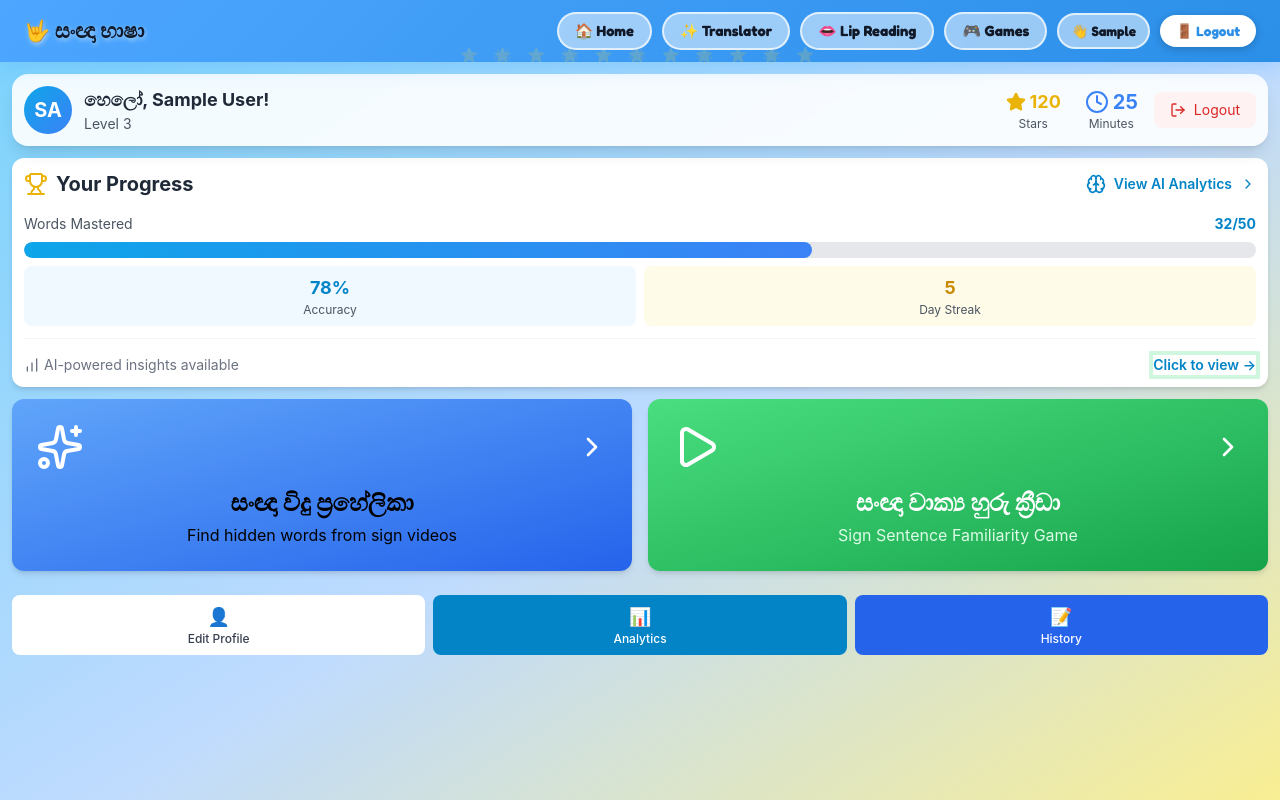
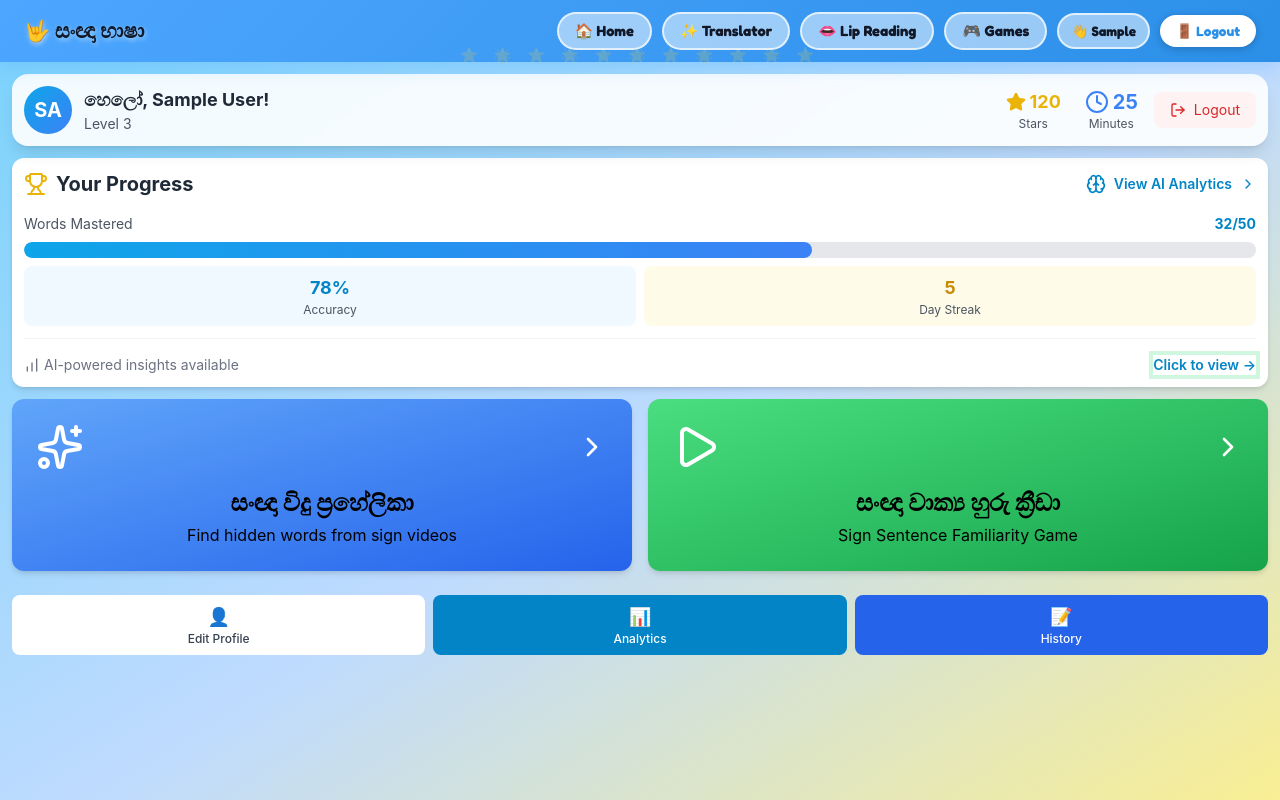
Before and after one commit to 4rthurrr/SSL-Assistive-Tool, a React (Create React App) app in the folder frontend/: page /gameselection in a window 1280 px wide. Built offline with nearby package versions, Linux system fonts and the light colour scheme; sample sign-in values are in the browser's storage.

Commit message:
feat: add Sinhala titles and update text color for better visibility in GameSelection component

```diff
--- a/frontend/src/features/games/components/GameSelection.jsx
+++ b/frontend/src/features/games/components/GameSelection.jsx
@@ -268,6 +268,7 @@ export default function GameSelection() {
             <Sparkles className="w-10 h-10 md:w-12 md:h-12" />
             <ChevronRight className="w-6 h-6 md:w-8 md:h-8" />
           </div>
+          {/* Sinhala title with English subtitle */}
           <h3 className="text-xl md:text-2xl font-bold mb-1 text-black">
             සංඥා විදු ප්‍රහේලිකා
           </h3>
@@ -284,10 +285,10 @@ export default function GameSelection() {
             <Play className="w-10 h-10 md:w-12 md:h-12" />
             <ChevronRight className="w-6 h-6 md:w-8 md:h-8" />
           </div>
-          <h3 className="text-xl md:text-2xl font-bold mb-1">
+          <h3 className="text-xl md:text-2xl font-bold mb-1 text-black">
             සංඥා වාක්‍ය හුරු ක්‍රීඩා
           </h3>
-          <p className="text-green-100 text-sm md:text-base">
+          <p className="text-black text-sm md:text-base">
             Sign Sentence Familiarity Game
           </p>
         </button>
```
